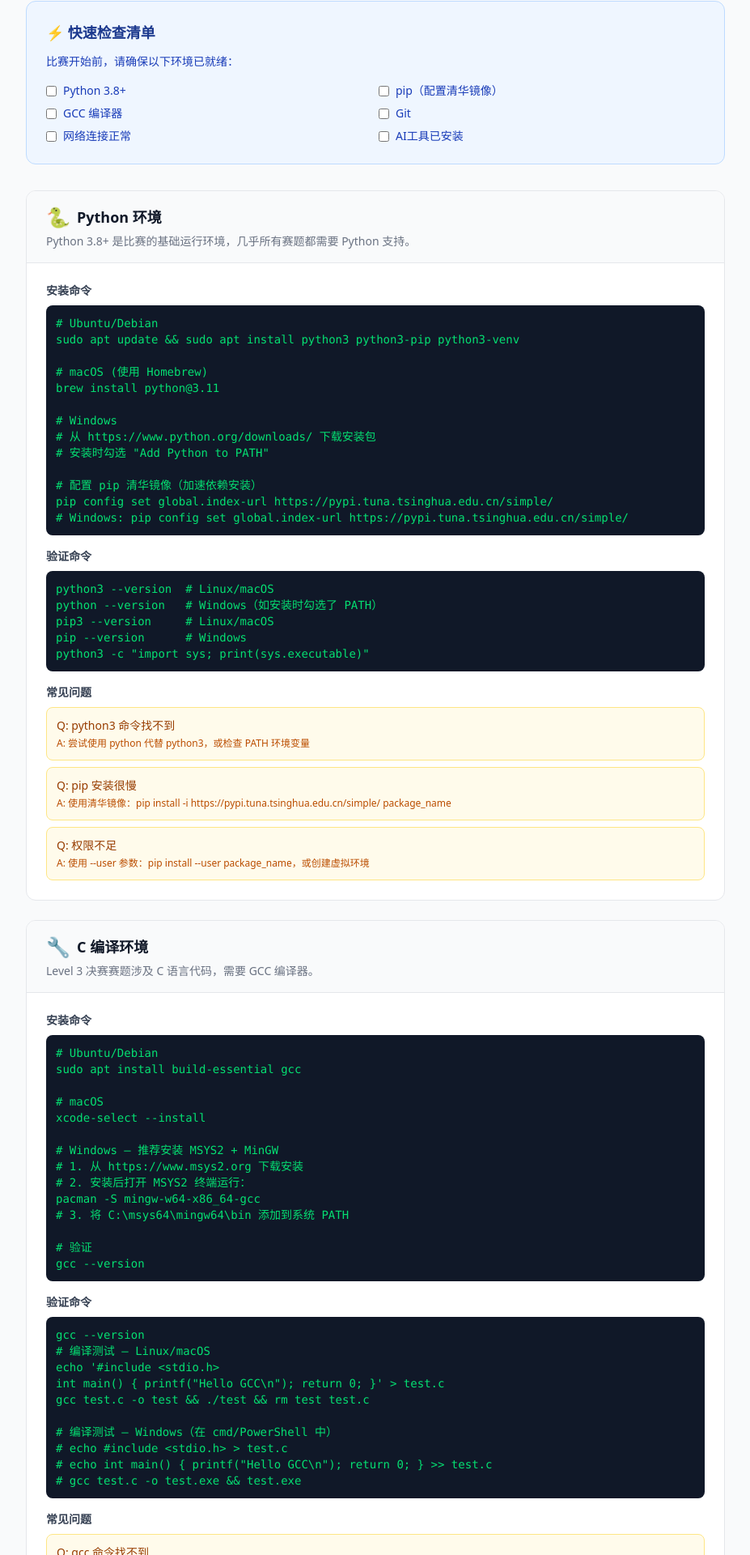
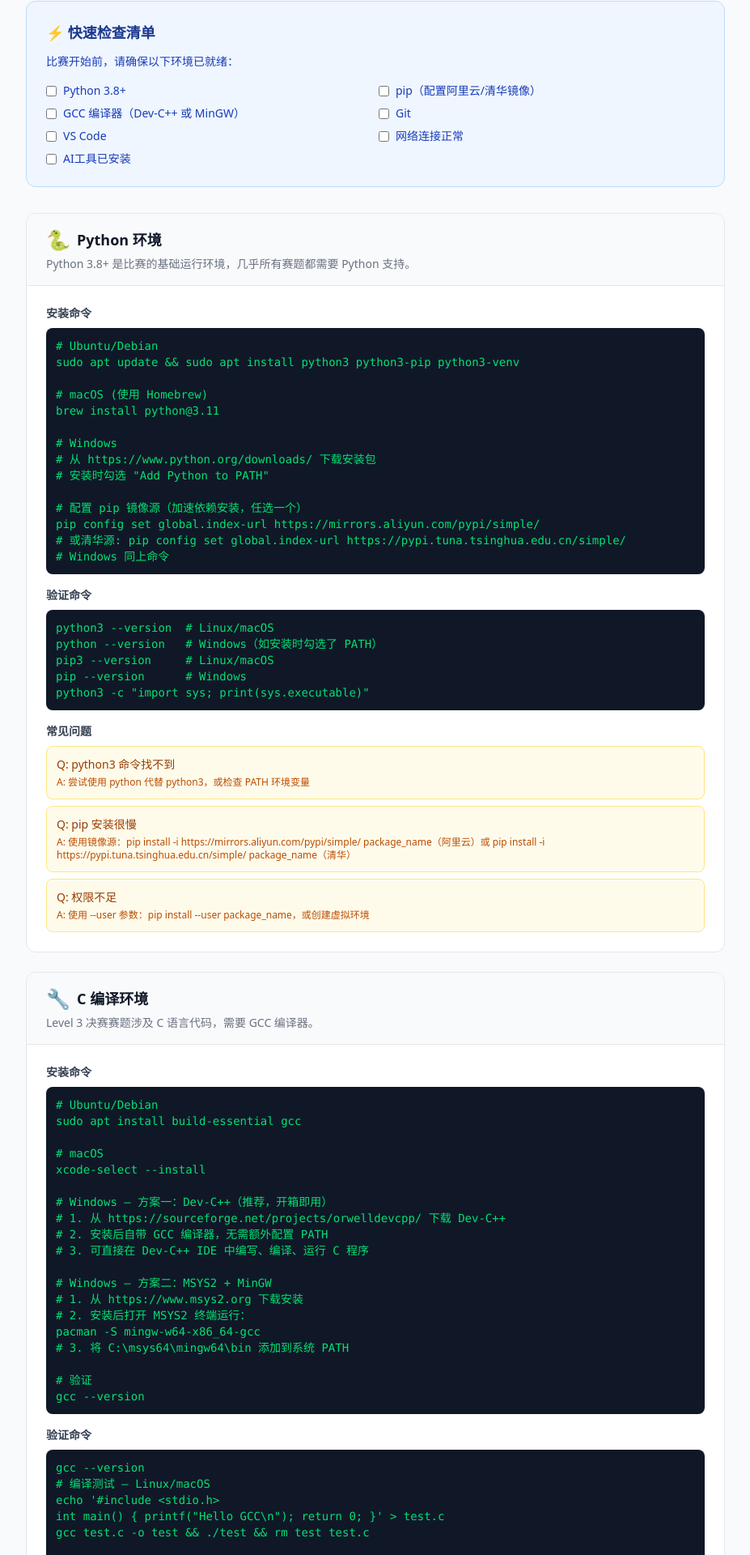
Before and after one commit to AmaTsumeAkira/AI-Competition, a React (Vite) app in the folder web/: page /#/environment in a window 1280 px wide. Shown: the part 219-2139 px from the top of the page at 81% size, without its empty margins (176-1103 px from the left). Built offline with nearby package versions, Linux system fonts and the light colour scheme.

Commit message:
feat: C编译加Dev-C++方案、Python用阿里云镜像、新增VS Code安装指南

```diff
--- a/web/src/pages/Environment.tsx
+++ b/web/src/pages/Environment.tsx
@@ -76,9 +76,10 @@ brew install python@3.11
 # 从 https://www.python.org/downloads/ 下载安装包
 # 安装时勾选 "Add Python to PATH"
 
-# 配置 pip 清华镜像（加速依赖安装）
-pip config set global.index-url https://pypi.tuna.tsinghua.edu.cn/simple/
-# Windows: pip config set global.index-url https://pypi.tuna.tsinghua.edu.cn/simple/`,
+# 配置 pip 镜像源（加速依赖安装，任选一个）
+pip config set global.index-url https://mirrors.aliyun.com/pypi/simple/
+# 或清华源: pip config set global.index-url https://pypi.tuna.tsinghua.edu.cn/simple/
+# Windows 同上命令`,
       verifyCommand: `python3 --version  # Linux/macOS
 python --version   # Windows（如安装时勾选了 PATH）
 pip3 --version     # Linux/macOS
@@ -86,7 +87,7 @@ pip --version      # Windows
 python3 -c "import sys; print(sys.executable)"`,
       faq: [
         { q: 'python3 命令找不到', a: '尝试使用 python 代替 python3，或检查 PATH 环境变量' },
-        { q: 'pip 安装很慢', a: '使用清华镜像：pip install -i https://pypi.tuna.tsinghua.edu.cn/simple/ package_name' },
+        { q: 'pip 安装很慢', a: '使用镜像源：pip install -i https://mirrors.aliyun.com/pypi/simple/ package_name（阿里云）或 pip install -i https://pypi.tuna.tsinghua.edu.cn/simple/ package_name（清华）' },
         { q: '权限不足', a: '使用 --user 参数：pip install --user package_name，或创建虚拟环境' },
       ],
     },
@@ -100,7 +101,12 @@ sudo apt install build-essential gcc
 # macOS
 xcode-select --install
 
-# Windows — 推荐安装 MSYS2 + MinGW
+# Windows — 方案一：Dev-C++（推荐，开箱即用）
+# 1. 从 https://sourceforge.net/projects/orwelldevcpp/ 下载 Dev-C++
+# 2. 安装后自带 GCC 编译器，无需额外配置 PATH
+# 3. 可直接在 Dev-C++ IDE 中编写、编译、运行 C 程序
+
+# Windows — 方案二：MSYS2 + MinGW
 # 1. 从 https://www.msys2.org 下载安装
 # 2. 安装后打开 MSYS2 终端运行：
 pacman -S mingw-w64-x86_64-gcc
@@ -119,7 +125,7 @@ gcc test.c -o test && ./test && rm test test.c
 # echo int main() { printf("Hello GCC\\n"); return 0; } >> test.c
 # gcc test.c -o test.exe && test.exe`,
       faq: [
-        { q: 'gcc 命令找不到', a: 'Ubuntu: sudo apt install build-essential | macOS: xcode-select --install' },
+        { q: 'gcc 命令找不到', a: 'Ubuntu: sudo apt install build-essential | macOS: xcode-select --install | Windows: 安装 Dev-C++（自带GCC）或 MSYS2 + MinGW' },
         { q: '编译警告太多', a: '比赛关注的是 Bug 修复正确性，编译警告不影响评分但建议清理' },
       ],
     },
@@ -161,7 +167,7 @@ venv\\Scripts\\activate      # Windows
 pip install flask flask-cors
 
 # 或一次性安装所有依赖
-pip install -i https://pypi.tuna.tsinghua.edu.cn/simple/ flask flask-cors`,
+pip install -i https://mirrors.aliyun.com/pypi/simple/ flask flask-cors`,
       verifyCommand: `python3 -c "import flask; print(f'Flask {flask.__version__}')"
 # Windows: python -c "import flask; print(f'Flask {flask.__version__}')"
 python3 -c "import flask_cors; print(f'Flask-CORS OK')"
@@ -169,6 +175,27 @@ python3 -c "import flask_cors; print(f'Flask-CORS OK')"
       faq: [
         { q: 'Flask 版本不兼容', a: '使用 pip install flask==2.3.0 安装指定版本' },
         { q: '端口被占用', a: 'Linux/macOS: lsof -i :5000 | Windows: netstat -ano | findstr :5000，或修改 app.py 中的端口号' },
+      ],
+    },
+    {
+      icon: '💻',
+      title: 'VS Code 编辑器',
+      description: 'AI纠错赛项允许使用 VS Code 插件类 AI 工具，推荐安装 VS Code 作为主力编辑器。',
+      installCommand: `# 从 VS Code 官网下载安装
+# https://code.visualstudio.com/
+
+# Windows: 下载 .exe 安装包，安装时勾选：
+# ✅ 添加到 PATH
+# ✅ 添加"通过 Code 打开"右键菜单
+
+# 安装后打开终端验证
+code --version`,
+      verifyCommand: `code --version
+# 打开项目
+code .`,
+      faq: [
+        { q: 'code 命令找不到', a: '安装 VS Code 时未勾选"添加到 PATH"，手动添加或重启终端' },
+        { q: '如何安装 AI 插件', a: '打开 VS Code → 左侧扩展图标 → 搜索"通义灵码"或"CodeGeeX"等 → 安装' },
       ],
     },
   ]
@@ -187,7 +214,7 @@ python3 -c "import flask_cors; print(f'Flask-CORS OK')"
           <h2 className="text-lg font-bold text-blue-900 mb-3">⚡ 快速检查清单</h2>
           <p className="text-sm text-blue-800 mb-4">比赛开始前，请确保以下环境已就绪：</p>
           <div className="grid gap-2 sm:grid-cols-2">
-            {['Python 3.8+', 'pip（配置清华镜像）', 'GCC 编译器', 'Git', '网络连接正常', 'AI工具已安装'].map((item) => (
+            {['Python 3.8+', 'pip（配置阿里云/清华镜像）', 'GCC 编译器（Dev-C++ 或 MinGW）', 'Git', 'VS Code', '网络连接正常', 'AI工具已安装'].map((item) => (
               <label key={item} className="flex items-center gap-2 text-sm text-blue-800">
                 <input type="checkbox" className="rounded border-blue-300" />
                 {item}
```
